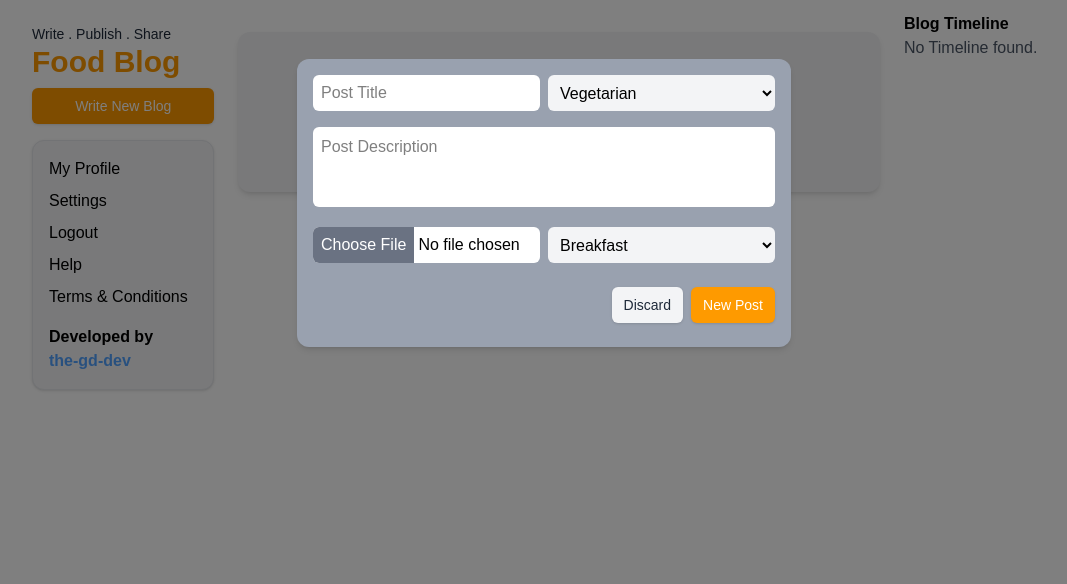
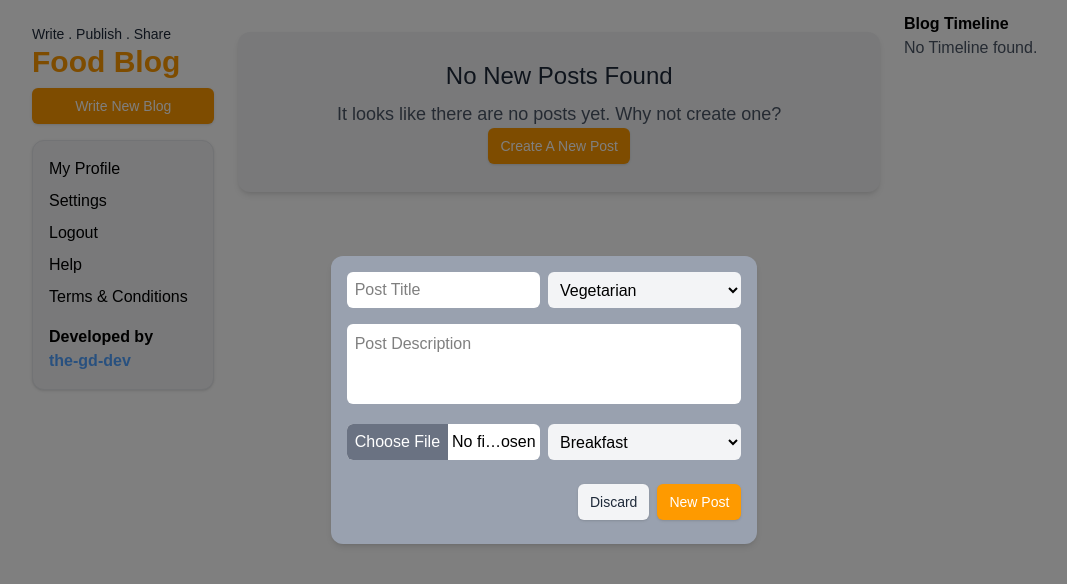
Before and after one commit to the-gd-dev/food-blog, a Next.js app: page /blog in a window 1280 px wide. Both pictures are taken after a click on the button "Write New Blog". Shown: the top 584 px of the page, without its empty margins (96-1163 px from the left). Built offline with nearby package versions, Linux system fonts and the light colour scheme; what @uploadthing/react would draw is missing.

Commit message:
New Post Card Issue Resolved.

```diff
--- a/src/app/blog/layout.tsx
+++ b/src/app/blog/layout.tsx
@@ -99,15 +99,10 @@ export default function BlogLayout({
             </div>
           </div>
         </div>
-        {createPost && (
-          <div className="absolute h-full w-full flex items-center justify-center">
-            <div className="overlay" onClick={toggleCreatePost} />
-            <NewFoodPost />
-          </div>
-        )}
 
         {children}
       </div>
+      {createPost && <NewFoodPost />}
     </div>
   );
 }
--- a/src/app/globals.css
+++ b/src/app/globals.css
@@ -21,6 +21,7 @@
 
 body {
   font-family: Arial, Helvetica, sans-serif;
+  min-width: 376px;
 }
 .overlay {
   position: fixed;
--- a/src/components/food-blog/NewFoodPost.tsx
+++ b/src/components/food-blog/NewFoodPost.tsx
@@ -57,7 +57,9 @@ export const NewFoodPost = () => {
         });
 
         formRef.current.reset();
-        toggleCreatePost();
+        setTimeout(() => {
+          toggleCreatePost();
+        }, 100);
       } catch (err) {
         console.error("Upload failed", err);
       }
@@ -65,14 +67,15 @@ export const NewFoodPost = () => {
   };
 
   return (
-    <div id="new-post" className="sticky top-0 z-30">
+    <div className="absolute h-full w-full z-30 flex justify-center items-center">
+      <div className="overlay" onClick={toggleCreatePost} />
       <form
         onSubmit={createNewFoodItem}
         ref={formRef}
-        className="flex flex-col bg-gray-400 shadow-md rounded-xl p-4"
+        className="relative z-20 flex flex-col bg-gray-400 shadow-md rounded-xl p-4 w-3/4 md:w-1/2 lg:w-1/3"
       >
-        <div className="flex items-center gap-2 mb-4">
-          <div className="w-1/2">
+        <div className="flex flex-col sm:flex-row items-center gap-2 mb-4">
+          <div className="w-full sm:w-1/2">
             <FormInput
               required
               type="text"
@@ -80,7 +83,7 @@ export const NewFoodPost = () => {
               placeholder="Post Title"
             />
           </div>
-          <div className="w-1/2">
+          <div className="w-full sm:w-1/2">
             <FormSelect
               required
               name="food_preference"
@@ -100,8 +103,8 @@ export const NewFoodPost = () => {
           placeholder="Post Description"
           className="focus:outline-0 resize-none h-20 p-2 bg-white rounded-md mb-5"
         ></textarea>
-        <div className="flex items-center gap-2 mb-4">
-          <div className="w-1/2">
+        <div className="flex flex-col md:flex-row items-center gap-2 mb-4">
+          <div className="w-full md:w-1/2">
             <FormInput
               required
               name="image"
@@ -109,7 +112,7 @@ export const NewFoodPost = () => {
               classNames="file:bg-gray-500 file:px-2 file:text-white w-full focus:outline-0 resize-none file:h-9 bg-white rounded-md"
             />
           </div>
-          <div className="w-1/2">
+          <div className="w-full md:w-1/2">
             <FormSelect required name="category" data={foodCategories} />
           </div>
         </div>
```
